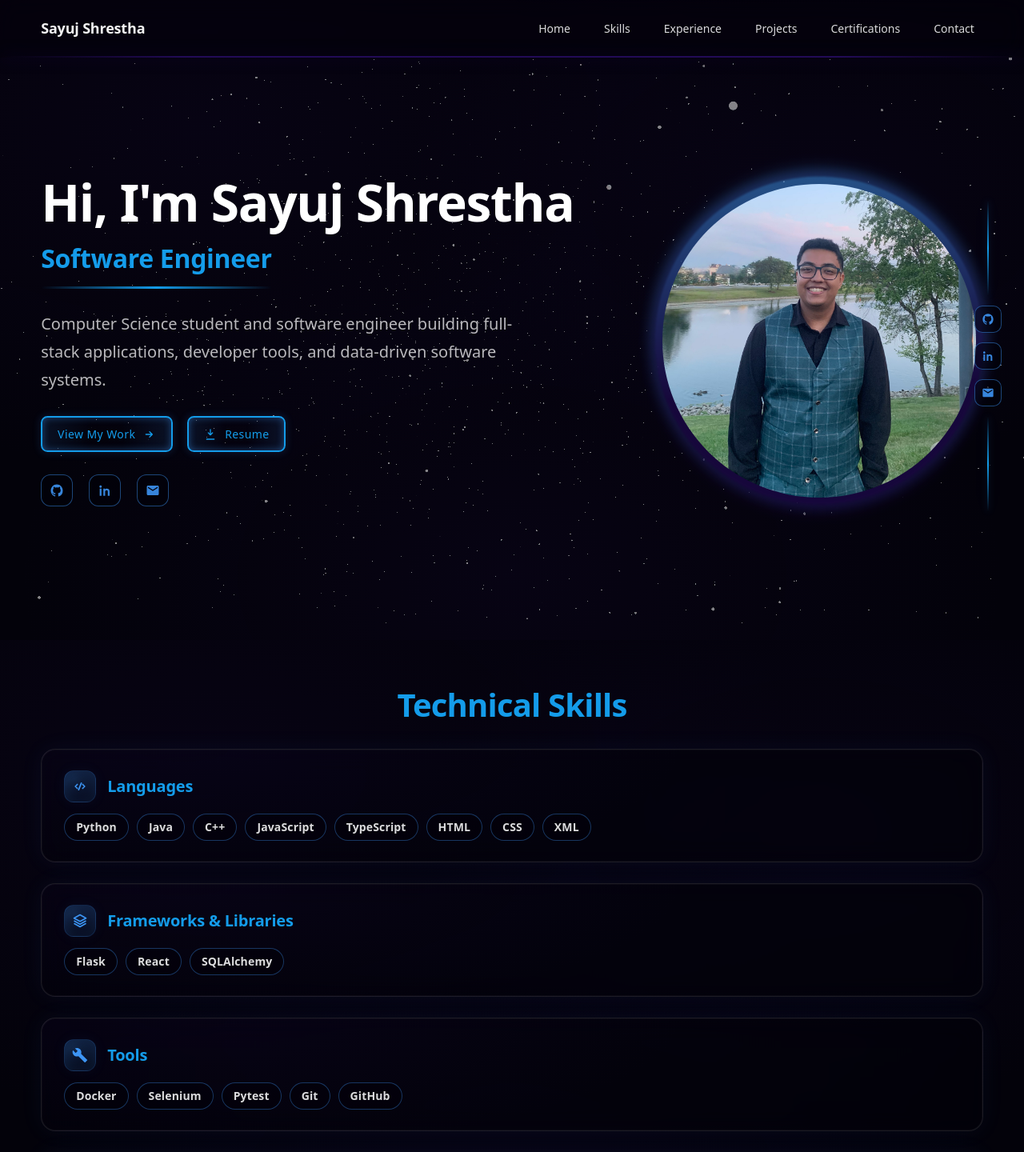
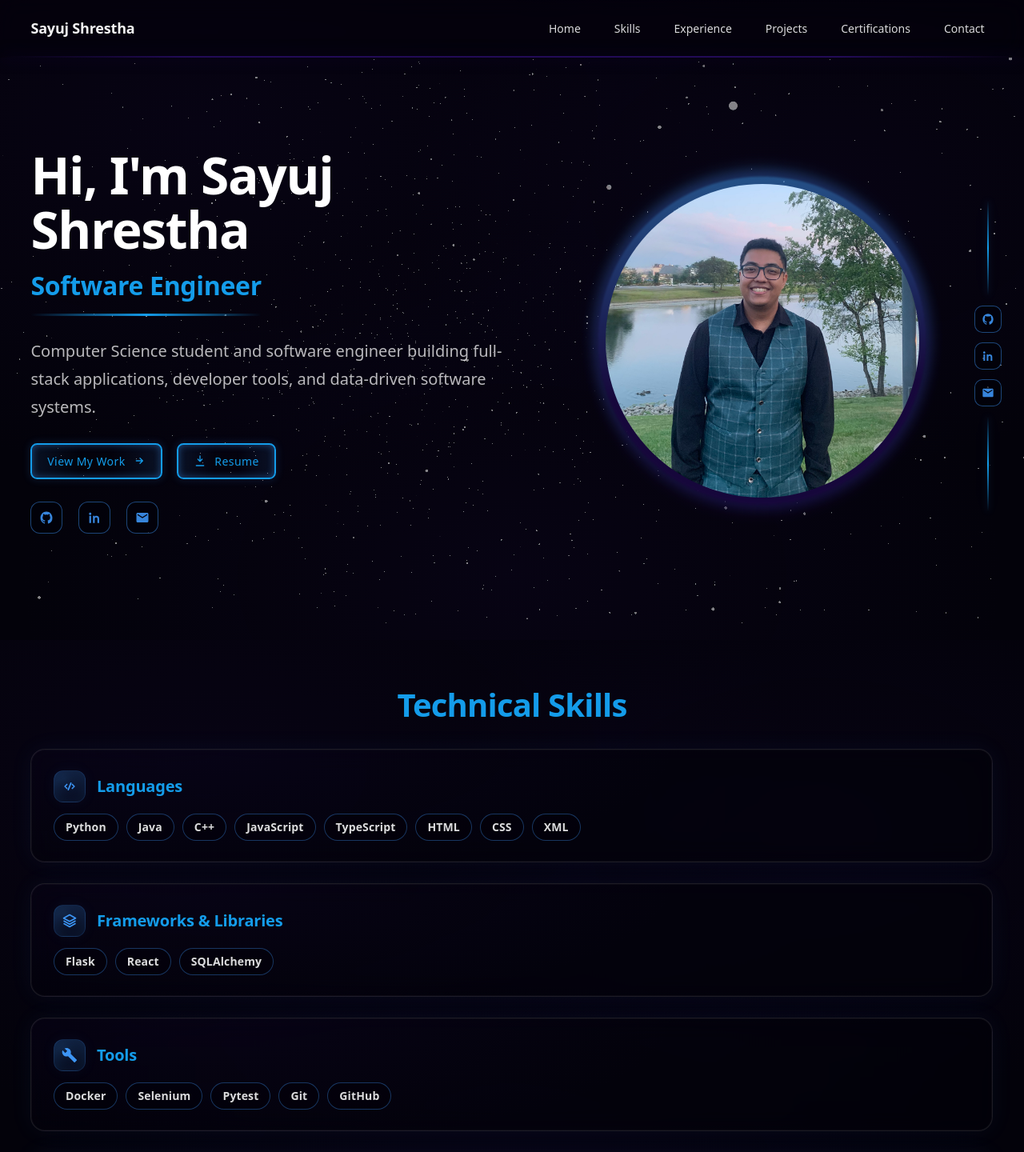
Before and after one commit to sayuj0/portfolio, a React (Vite) app: page / in a window 1280 px wide. Shown: the top 1440 px of the page at 80% size. Built offline with nearby package versions, Linux system fonts and the light colour scheme.

Commit message:
Animation on skills section

```diff
--- a/src/styles.css
+++ b/src/styles.css
@@ -15,8 +15,9 @@ body {
   --glow-light-rgb: 64, 156, 255;
   --glow-dark-rgb: 16, 55, 138;
   --accent: rgba(20, 156, 234, 1);
-  --page-max: 1320px;
-  --page-pad: clamp(16px, 4vw, 96px);
+  --page-max: 1520px;
+  --page-pad: clamp(16px, 3vw, 64px);
+  --side-rail-reserve: 0px;
   --spinner-glow-light: rgba(51, 120, 194, 0.664);
   --spinner-glow-dark: rgb(22, 7, 59);
   background:
@@ -105,11 +106,20 @@ body {
   width: 100%;
   max-width: var(--page-max);
   margin: 0 auto;
-  padding: 0 var(--page-pad);
+  padding-left: var(--page-pad);
+  padding-right: calc(var(--page-pad) + var(--side-rail-reserve));
   display: flex;
   align-items: center;
   justify-content: space-between;
+  flex-wrap: wrap;
   gap: clamp(28px, 6vw, 96px);
+}
+
+/* When the fixed right social rail is visible, reserve space so hero content doesn't touch it */
+@media (min-width: 1101px) {
+  body {
+    --side-rail-reserve: 84px;
+  }
 }
 
 .aboutSection {
@@ -137,6 +147,8 @@ body {
 }
 
 .skillCard {
+  position: relative;
+  overflow: hidden;
   border-radius: 18px;
   border: 1px solid rgba(255, 255, 255, 0.10);
   background:
@@ -149,11 +161,66 @@ body {
     0 0 30px rgba(var(--glow-light-rgb), 0.06);
   padding: 26px 28px;
   width: 100%;
+  transition:
+    transform 180ms ease,
+    border-color 220ms ease,
+    box-shadow 320ms ease,
+    filter 320ms ease;
+  will-change: transform, box-shadow;
 }
 
-/* Let Skills cards use a wider container on desktop */
+.skillCard::before {
+  content: "";
+  position: absolute;
+  inset: -2px;
+  pointer-events: none;
+  opacity: 0;
+  transition: opacity 320ms ease, transform 520ms ease;
+  transform: scale(0.98);
+  background:
+    radial-gradient(
+      500px 260px at 18% 12%,
+      rgba(var(--glow-light-rgb), 0.14),
+      transparent 60%
+    );
+}
+
+.skillCard:hover,
+.skillCard:focus-within {
+  transform: translateY(-3px);
+  border-color: rgba(var(--glow-light-rgb), 0.28);
+  box-shadow:
+    inset 0 0 0 1px rgba(255, 255, 255, 0.04),
+    0 0 0 1px rgba(var(--glow-light-rgb), 0.18),
+    0 0 40px rgba(var(--glow-light-rgb), 0.14);
+  filter: saturate(1.08);
+}
+
+.skillCard:hover::before,
+.skillCard:focus-within::before {
+  opacity: 1;
+  transform: scale(1);
+}
+
+@media (prefers-reduced-motion: reduce) {
+  .skillCard {
+    transition: border-color 220ms ease, box-shadow 320ms ease, filter 320ms ease;
+  }
+
+  .skillCard:hover,
+  .skillCard:focus-within {
+    transform: none;
+  }
+
+  .skillCard::before {
+    transition: opacity 320ms ease;
+    transform: none;
+  }
+}
+
+/* Skills uses the same page container width as the navbar */
 #skills .aboutSection__inner {
-  max-width: 1320px;
+  max-width: var(--page-max);
 }
 
 .skillCard__titleRow {
@@ -284,6 +351,7 @@ body {
 
 .hero__left {
   max-width: 720px;
+  flex: 1 1 560px;
   transform: none;
 }
 
@@ -451,6 +519,7 @@ body {
   display: flex;
   align-items: center;
   justify-content: center;
+  margin-left: auto;
   transform: none;
 }
 
```
